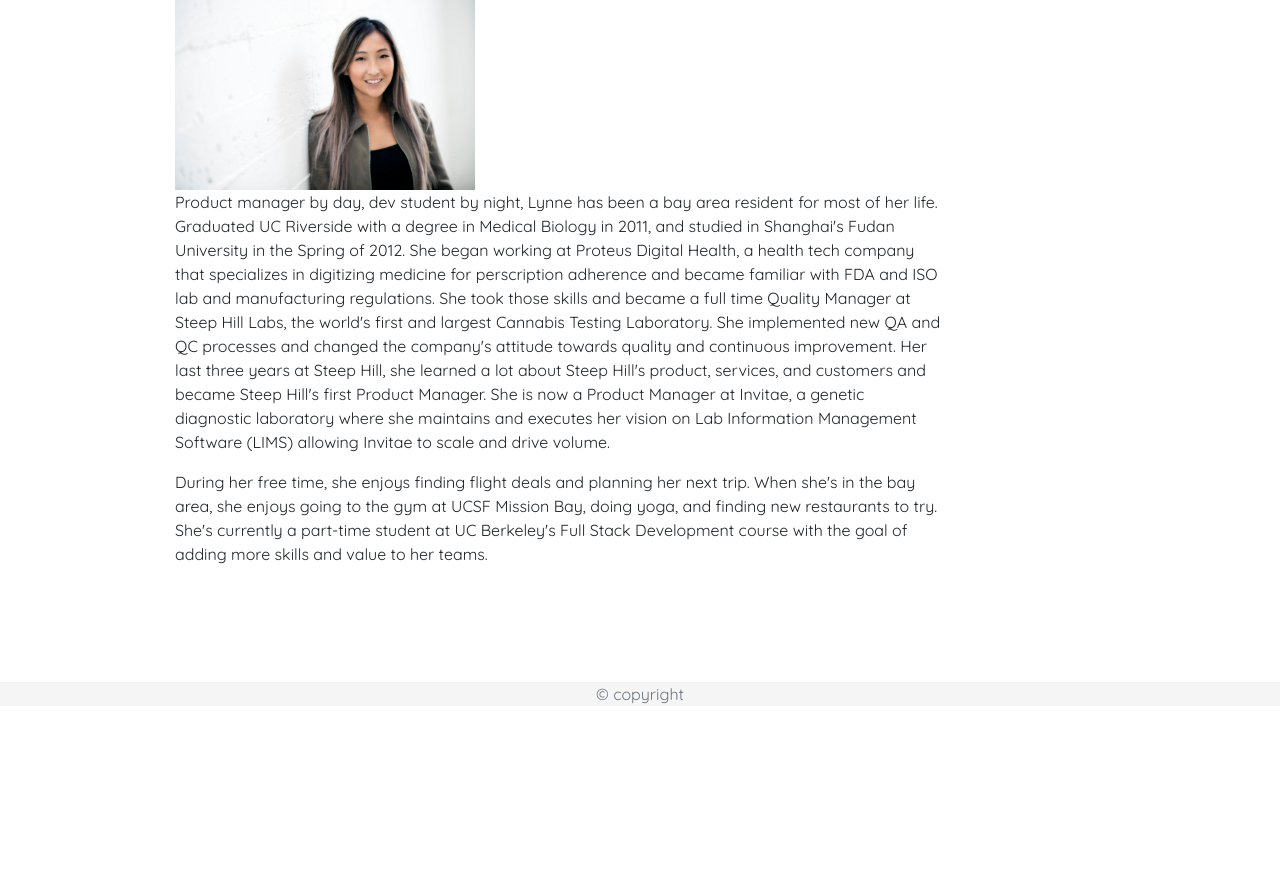
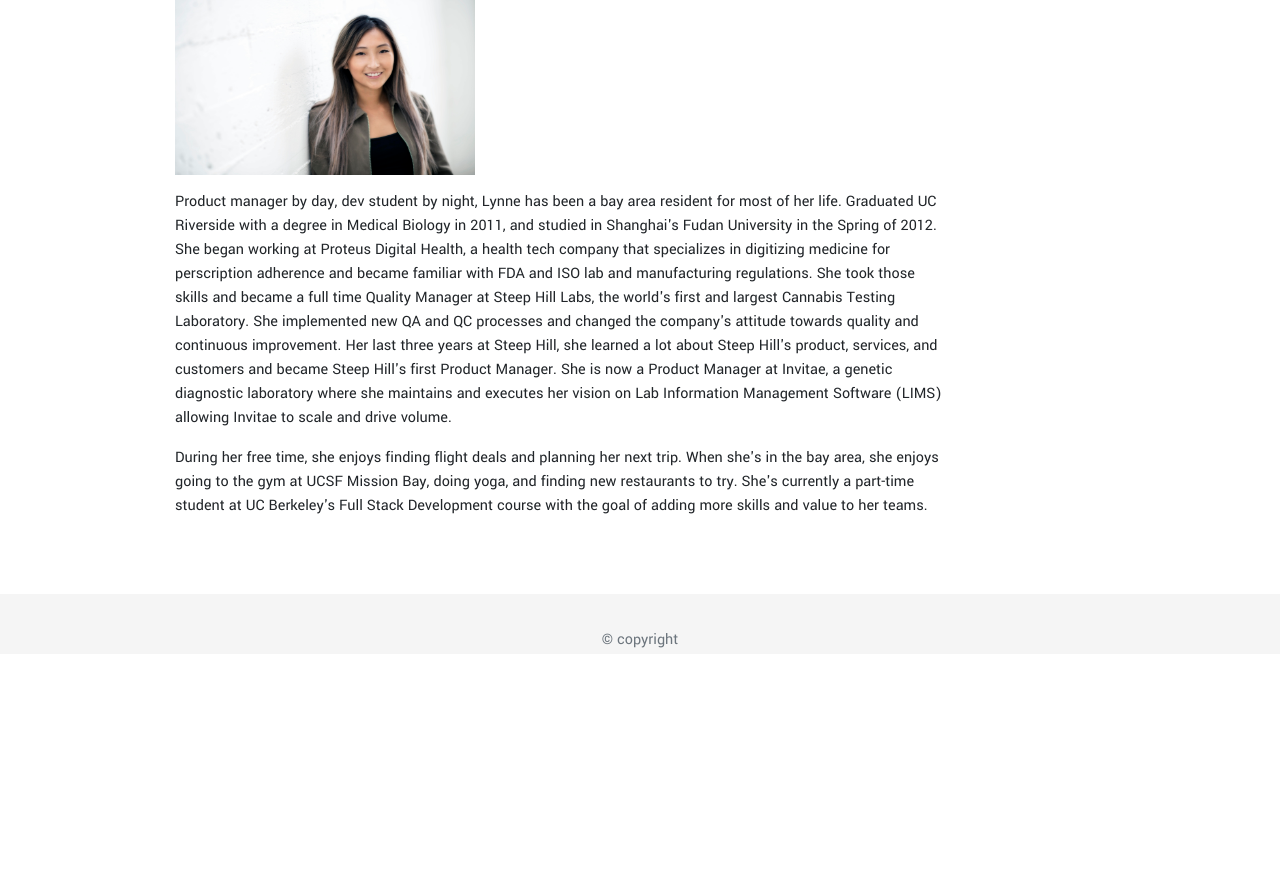
Before and after one commit to kwikkid/Bootstrap-Portfolio, a plain HTML site: page index.html in a window 1280 px wide. Shown: the part 146-1024 px from the top of the page. After the commit the page ends 980 px from the top, so only its background shows below. Drawn offline with nearby package versions, Linux system fonts and the light colour scheme.

Commit message:
linked new vegas project to portfolio page. finally fixed sticky footer

```diff
--- a/index.html
+++ b/index.html
@@ -3,10 +3,16 @@
 	<head>
 		<title>Lynne's Bio</title>
 		<!--Bootstrap CDN-->
+	<!--Bootstrap CDN-->
 	<link rel="stylesheet" href="https://stackpath.bootstrapcdn.com/bootstrap/4.3.1/css/bootstrap.min.css" integrity="sha384-ggOyR0iXCbMQv3Xipma34MD+dH/1fQ784/j6cY/iJTQUOhcWr7x9JvoRxT2MZw1T" crossorigin="anonymous">
-	<link href="https://fonts.googleapis.com/css?family=Quicksand" rel="stylesheet">
+	    <script src="https://cdnjs.cloudflare.com/ajax/libs/jquery/3.2.1/jquery.min.js"></script>
+	<link href="https://fonts.googleapis.com/css?family=Yantramanav" rel="stylesheet">
+
 	<link rel="stylesheet" type="text/css" href="style.css">
 	</head>
+	<body>
+	</head>
+
 	<body>
 		<!--Start Nav-->
 		<nav class="navbar navbar-expand-md navbar-light bg-light">
@@ -14,7 +20,9 @@
 			<div class="collapse navbar-collapse" id="navbarText">
 				<ul class="navbar-nav ml-auto">
 					<li class="nav-item">
-        <a class="nav-link" href="index.html">About<span class="sr-only">(current)</span></a>
+						<a class="nav-link" href="index.html"
+							>About<span class="sr-only">(current)</span></a
+						>
 					</li>
 					<li class="nav-item">
 						<a class="nav-link" href="portfolio.html">Portfolio</a>
@@ -26,7 +34,7 @@
 			</div>
 		</nav>
 		<!--End Nav-->
-	<br>
+		<br />
 		<div class="container">
 			<div class="row">
 				<div class="col-md-12">
@@ -37,21 +45,64 @@
 			</div>
 			<div class="row">
 				<div class="col-sm-10 col-md-10 col-lg-10">
-			<img src="./images/DSC_5469.JPG" href="me" width="300px" height="200px">
-			<p>Product manager by day, dev student by night, Lynne has been a bay area resident for most of her life. Graduated UC Riverside with a degree in Medical Biology in 2011, and studied in Shanghai's Fudan University in the Spring of 2012. She began working at Proteus Digital Health, a health tech company that specializes in digitizing medicine for perscription adherence and became familiar with FDA and ISO lab and manufacturing regulations. She took those skills and became a full time Quality Manager at Steep Hill Labs, the world's first and largest Cannabis Testing Laboratory. She implemented new QA and QC processes and changed the company's attitude towards quality and continuous improvement. Her last three years at Steep Hill, she learned a lot about Steep Hill's product, services, and customers and became Steep Hill's first Product Manager. She is now a Product Manager at Invitae, a genetic diagnostic laboratory where she maintains and executes her vision on Lab Information Management Software (LIMS) allowing Invitae to scale and drive volume.
+					<img
+						src="./images/DSC_5469.JPG"
+						href="me"
+						width="300px"
+						height="200px"
+					/>
+					<br />
+					<p>
+						Product manager by day, dev student by night, Lynne has
+						been a bay area resident for most of her life. Graduated
+						UC Riverside with a degree in Medical Biology in 2011,
+						and studied in Shanghai's Fudan University in the Spring
+						of 2012. She began working at Proteus Digital Health, a
+						health tech company that specializes in digitizing
+						medicine for perscription adherence and became familiar
+						with FDA and ISO lab and manufacturing regulations. She
+						took those skills and became a full time Quality Manager
+						at Steep Hill Labs, the world's first and largest
+						Cannabis Testing Laboratory. She implemented new QA and
+						QC processes and changed the company's attitude towards
+						quality and continuous improvement. Her last three years
+						at Steep Hill, she learned a lot about Steep Hill's
+						product, services, and customers and became Steep Hill's
+						first Product Manager. She is now a Product Manager at
+						Invitae, a genetic diagnostic laboratory where she
+						maintains and executes her vision on Lab Information
+						Management Software (LIMS) allowing Invitae to scale and
+						drive volume.
 					</p>
-			<p> During her free time, she enjoys finding flight deals and planning her next trip. When she's in the bay area, she enjoys going to the gym at UCSF Mission Bay, doing yoga, and finding new restaurants to try. She's currently a part-time student at UC Berkeley's Full Stack Development course with the goal of adding more skills and value to her teams.</p>
+					<p>
+						During her free time, she enjoys finding flight deals
+						and planning her next trip. When she's in the bay area,
+						she enjoys going to the gym at UCSF Mission Bay, doing
+						yoga, and finding new restaurants to try. She's
+						currently a part-time student at UC Berkeley's Full
+						Stack Development course with the goal of adding more
+						skills and value to her teams.
+					</p>
 				</div>
 				<div class="col-sm-2 col-md-2 col-lg-2"></div>
 			</div>
 		</div>
-
+		<!-- link to bootstrap and jquery -->
+		<script
+			src="https://cdnjs.cloudflare.com/ajax/libs/popper.js/1.14.7/umd/popper.min.js"
+			integrity="sha384-UO2eT0CpHqdSJQ6hJty5KVphtPhzWj9WO1clHTMGa3JDZwrnQq4sF86dIHNDz0W1"
+			crossorigin="anonymous"
+		></script>
+		<script
+			src="https://stackpath.bootstrapcdn.com/bootstrap/4.3.1/js/bootstrap.min.js"
+			integrity="sha384-JjSmVgyd0p3pXB1rRibZUAYoIIy6OrQ6VrjIEaFf/nJGzIxFDsf4x0xIM+B07jRM"
+			crossorigin="anonymous"
+		></script>
+		<script type="text/javascript" src="script.js"></script>
 	</body>
-	<footer class="footer">
+	<footer class="footer mt-auto py-3">
 		<div class="container">
-        <p class="text-muted">&copy; copyright</p>
-      </div>
-    </footer>
+			<span class="text-muted">&copy; copyright</span>
 		</div>
 	</footer>
 </html>
--- /dev/null
+++ b/script.js
@@ -0,0 +1,3 @@
+$(document).on("click", ".img-fluid", function() {
+	window.open("https://kwikkid.github.io/Viva-Las-Vegas-Venues/");
+});
--- a/style.css
+++ b/style.css
@@ -1,8 +1,6 @@
-
 .container {
 	width: 100%;
 	max-width: 960px;
-
 }
 
 body {
@@ -10,26 +8,28 @@ body {
 }
 
 * {
-	font-family: 'Quicksand', sans-serif;
+	font-family: "Yantramanav", sans-serif;
 }
 
 .footer {
-	clear: both;
 	bottom: 0;
+	position: fixed;
 	width: 100%;
-	height: 100%;
+	height: 60px;
+	line-height: 60px;
 	background-color: #f5f5f5;
-	margin-top: 100px;
+	/*	margin-top: 100px;*/
 	text-align: center;
-
-
 }
 
 .img-fluid {
-	max-width: 100%;
+	max-width: 50%;
 	height: auto;
 }
 
+img {
+	padding-bottom: 15px;
+}
 p {
 	line-height: 1.5;
 }
```
Also changed, not shown: portfolio.html (+41 -28 lines), 1 other file. Lines whose indentation alone changed are shown as unchanged.
